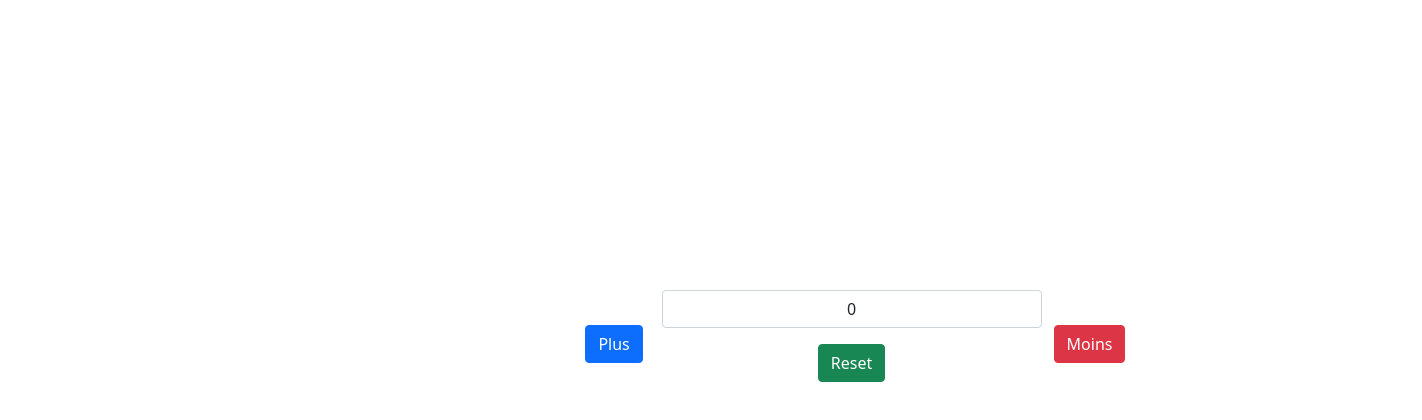
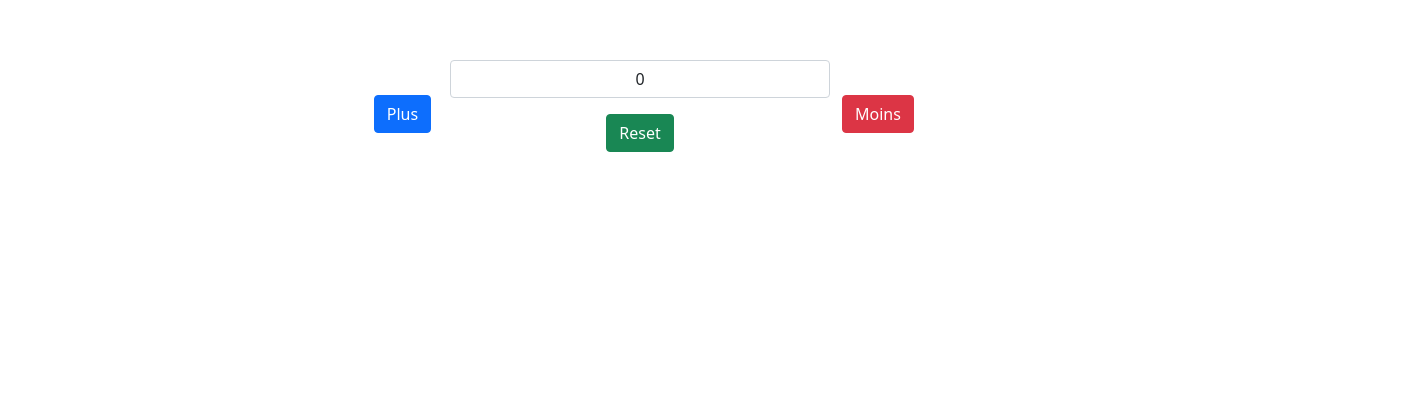
Before and after one commit to abdolahbd2/Compteur_React, a React (Create React App) app: page / in a window 1280 px wide. Shown: the part 286-706 px from the top of the page, 1422 px wide, since content can reach past the window. Built offline with nearby package versions, Linux system fonts and the light colour scheme.

Commit message:
Update App.css

```diff
--- a/src/App.css
+++ b/src/App.css
@@ -36,9 +36,3 @@
     transform: rotate(360deg);
   }
 }
-
-
-.container{
-  margin-top: 18%;
-  margin-left: 22%;
-}
```
